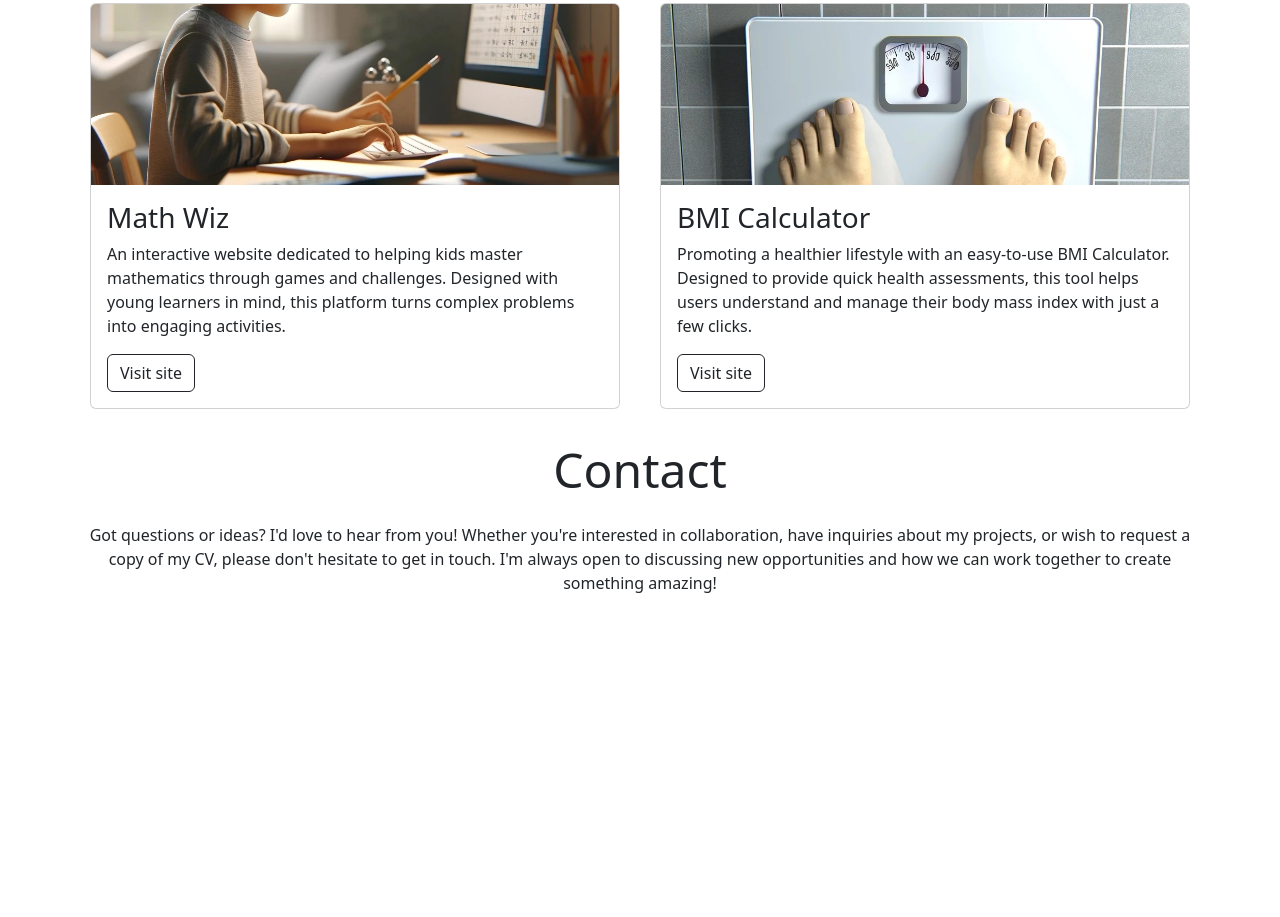
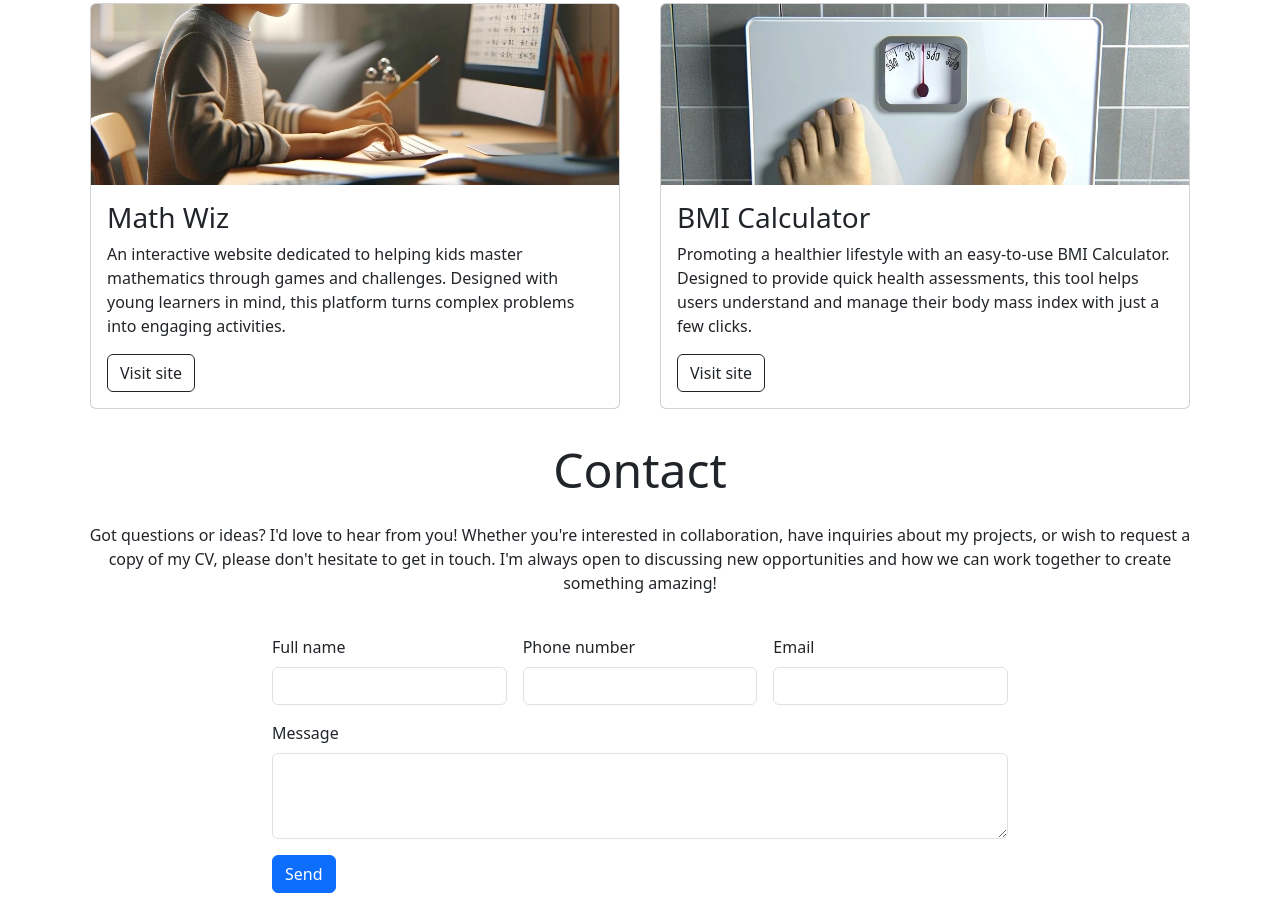
Before and after one commit to David-Coles-DC/bootstrap-portfolio, a plain HTML site: page index.html in a window 1280 px wide. Shown: the part 1425-2342 px from the top of the page. Before the commit the page ends 2060 px from the top, so only its background shows below. Drawn offline with nearby package versions, Linux system fonts and the light colour scheme.

Commit message:
Added a contact form

```diff
--- a/index.html
+++ b/index.html
@@ -170,8 +170,28 @@
                     hesitate to get in touch. I'm always open to discussing new opportunities and how we can work
                     together to create something amazing!</p>
             </div>
-            <div class="col-12 col-md-10 col-lg-8">
-                <!-- Add your form here -->
+            <div class="col-12 col-md-10 col-lg-8 mb-4">
+                <form class="row g-3">
+                    <div class="col-md-4">
+                        <label for="full-name" class="form-label">Full name</label>
+                        <input type="text" class="form-control" id="full-name">
+                    </div>
+                    <div class="col-md-4">
+                        <label for="phonenumber" class="form-label">Phone number</label>
+                        <input type="tel" class="form-control" id="phonenumber">
+                    </div>
+                    <div class="col-md-4">
+                        <label for="email" class="form-label">Email</label>
+                        <input type="email" class="form-control" id="email">
+                    </div>
+                    <div class="col-12">
+                        <label for="message" class="form-label">Message</label>
+                        <textarea class="form-control" id="message" rows="3"></textarea>
+                    </div>
+                    <div class="col-12">
+                        <button type="submit" class="btn btn-primary">Send</button>
+                    </div>
+                </form>
             </div>
         </div>
     </footer>
```
